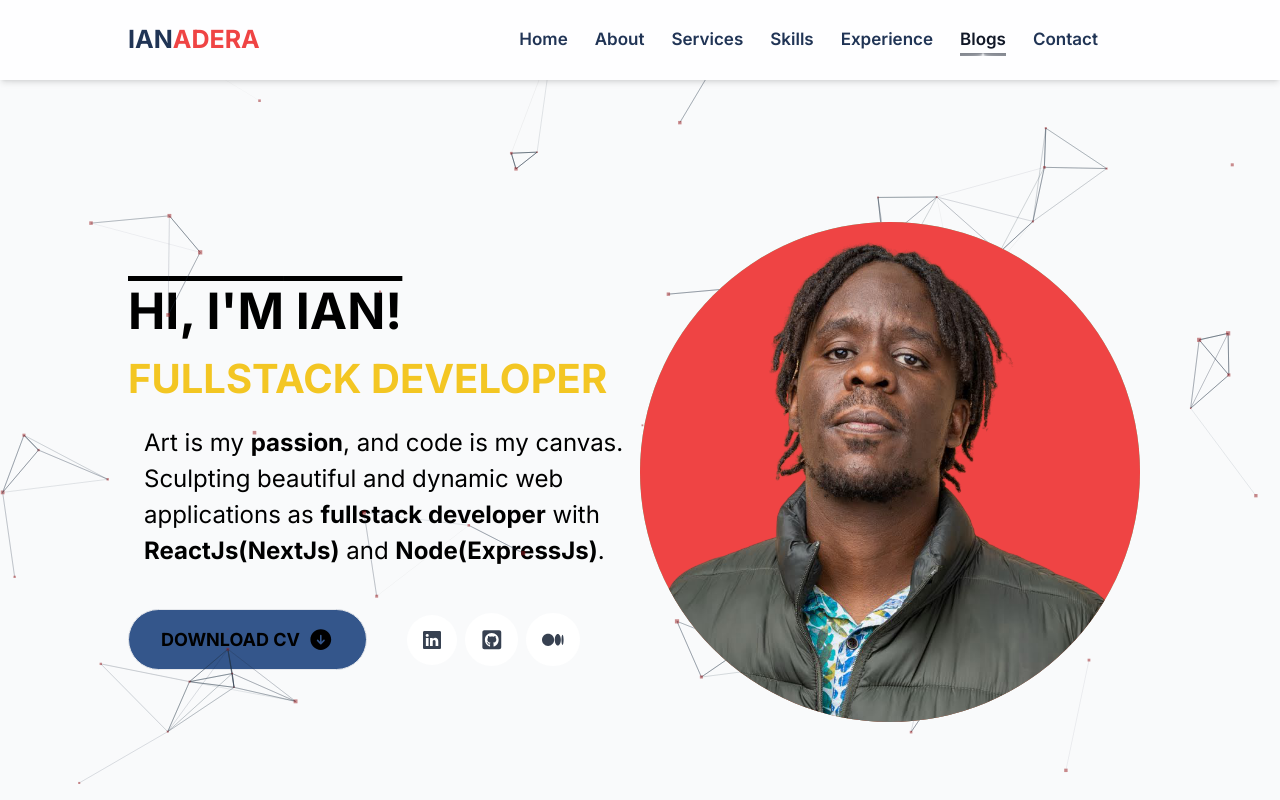
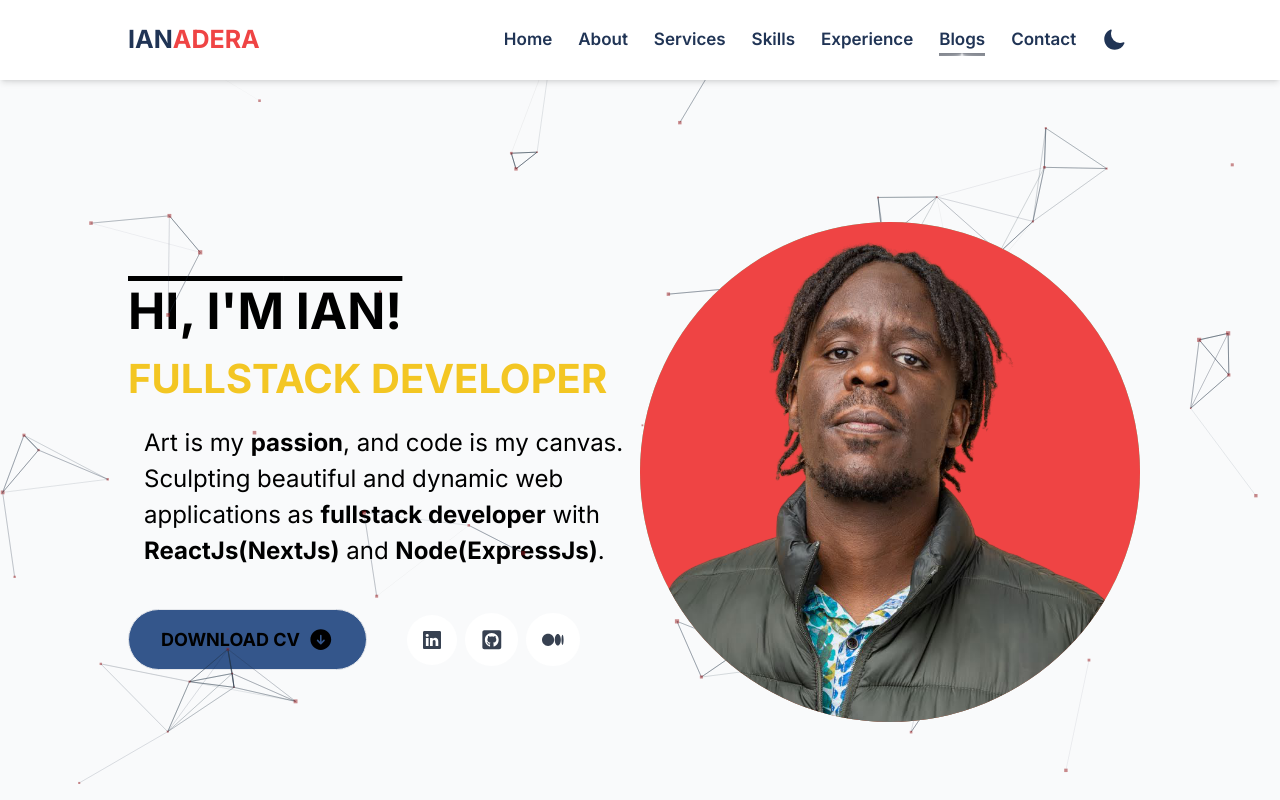
Before and after one commit to Ianodad/masterportfolio, a Next.js app: page / in a window 1280 px wide. Shown: the top 800 px of the page. Built offline with nearby package versions, Linux system fonts and the light colour scheme.

Commit message:
navbar dark mode added

```diff
--- a/package.json
+++ b/package.json
@@ -17,6 +17,7 @@
     "framer-motion": "^11.3.24",
     "next": "14.2.5",
     "next-contentlayer": "^0.3.4",
+    "next-themes": "^0.3.0",
     "react": "^18",
     "react-dom": "^18",
     "react-icons": "^5.3.0",
--- a/src/app/globals.css
+++ b/src/app/globals.css
@@ -6,11 +6,11 @@
 
 @layer components {
   .nav-link {
-    @apply relative font-semibold text-cm-blue-700 cursor-pointer text-[17px] w-fit md:block after:block after:content-[''] after:absolute after:h-[3px] after:bg-[conic-gradient(at_top,_var(--tw-gradient-stops))] from-gray-900 via-gray-100 to-gray-900  after:w-full after:scale-x-0 after:hover:scale-x-100 after:transition after:duration-300 after:origin-center hidden;
+    @apply relative font-semibold text-cm-blue-700 dark:text-white cursor-pointer text-[17px] w-fit md:block after:block after:content-[''] after:absolute after:h-[3px] after:bg-[conic-gradient(at_top,_var(--tw-gradient-stops))] from-gray-900 via-gray-100 to-gray-900  after:w-full after:scale-x-0 after:hover:scale-x-100 after:transition after:duration-300 after:origin-center hidden;
   }
 
   .nav-link.active {
-    @apply after:scale-x-100 text-gray-900;
+    @apply after:scale-x-100 text-cm-blue-700 dark:text-white;
   }
 
   .nav-link-mobile {
--- a/src/app/layout.tsx
+++ b/src/app/layout.tsx
@@ -17,7 +17,11 @@ export default function RootLayout({
 }: {
   children: React.ReactNode;
 }) {
-  const combinedClassName = cx(inter.className, "font-sans", "bg-gray-50");
+  const combinedClassName = cx(
+    inter.className,
+    "font-sans",
+    "bg-gray-50 dark:bg-gray-900 dark:text-gray-50 dark:text-opacity-90"
+  );
   return (
     <html lang="en" className="!scroll-smooth">
       <body>
--- a/src/components/Hero.tsx
+++ b/src/components/Hero.tsx
@@ -18,7 +18,7 @@ export const Hero = () => {
     <motion.section
       ref={ref}
       id="home"
-      className="h-[90vh] mt-[4vh] bg-cover bg-center filter"
+      className="h-[90vh] mt-[4vh] bg-cover bg-center filter dark:bg-[#1A1A1A]"
     >
       <Particle />
       <div className="w-[80%] grid-cols-1 mx-auto grid lg:grid-cols-2 gap[3rem] h-[100%] items-center">
--- a/src/components/Navbar.tsx
+++ b/src/components/Navbar.tsx
@@ -14,10 +14,11 @@ export const Navbar = ({ openNav }: Props) => {
   const { activeSection, setActiveSection, setTimeOfLastClick } =
     useActiveSectionContext();
   const { theme, toggleTheme } = useTheme();
+  console.log("theme", theme);
   return (
-    <div className="w-[100%] top-0 sticky h-[10vh] bg-[#fefeff] shadow-md z-[1000]">
+    <div className="w-[100%] top-0 sticky h-[10vh] bg-white dark:bg-cm-blue-950 shadow-md z-[1000]">
       <div className="flex items-center justify-between w-[80%] mx-auto h-[100%]">
-        <h1 className="flex-[0.6] cursor-pointer text-[25px] text-cm-blue-700 font-bold">
+        <h1 className="flex-[0.6] cursor-pointer text-[25px] text-cm-blue-700 dark:text-white font-bold">
           IAN
           <span className="text-cm-red-500">ADERA</span>
         </h1>
@@ -32,18 +33,15 @@ export const Navbar = ({ openNav }: Props) => {
             onClick={() => setActiveSection(link.section)}
           >
             {link.text}
-            {/* {link.section === activeSection && (
-              <motion.span
-                className="bg-gray-100 rounded-full absolute inset-0 -z-10"
-                layoutId="activeSection"
-                transition={{ type: "spring", stiffness: 380, damping: 30 }}
-              ></motion.span>
-            )} */}
           </Link>
         ))}
-        <div onClick={toggleTheme}>
-          {theme === "light" ? <MoonIcon /> : <SunIcon />}
-        </div>
+        <button onClick={toggleTheme} className="text-gray-500">
+          {theme === "light" ? (
+            <MoonIcon className="w-6 h-6 transition-all duration-300 text-cm-blue-700" />
+          ) : (
+            <SunIcon className="w-6 h-6 transition-all duration-300 text-yellow-500" />
+          )}
+        </button>
         <div onClick={openNav}>
           <Bars3Icon className="w-[2rem] md:hidden h-[2rem] cursor-pointer text-gray-300" />
         </div>
--- a/src/context/theme-context.tsx
+++ b/src/context/theme-context.tsx
@@ -26,6 +26,7 @@ export default function ThemeContextProvider({
       window.localStorage.setItem("theme", "dark");
       document.documentElement.classList.add("dark");
     } else {
+      console.log("Hit hit", theme);
       setTheme("light");
       window.localStorage.setItem("theme", "light");
       document.documentElement.classList.remove("dark");
--- a/src/lib/data.ts
+++ b/src/lib/data.ts
@@ -81,7 +81,7 @@ export const experiencesData = [
   },
   {
     title: "Full Stack Web Developer",
-    company: "Self Employeed",
+    company: "Self Employed",
     location: "Remote",
     description:
       "Full Stack Web Developer with expertise in building functional and scalable web applications. Proficient in DevOps, cloud technologies like AWS, Digital Ocean, and frontend tools including React and React Native.",
--- a/tailwind.config.ts
+++ b/tailwind.config.ts
@@ -1,6 +1,7 @@
 import type { Config } from "tailwindcss";
 
 const config: Config = {
+  darkMode: "class",
   content: [
     "./src/pages/**/*.{js,ts,jsx,tsx,mdx}",
     "./src/components/**/*.{js,ts,jsx,tsx,mdx}",
```
Also changed, not shown: 1 other file (tests, documents, lock files or other folders).
